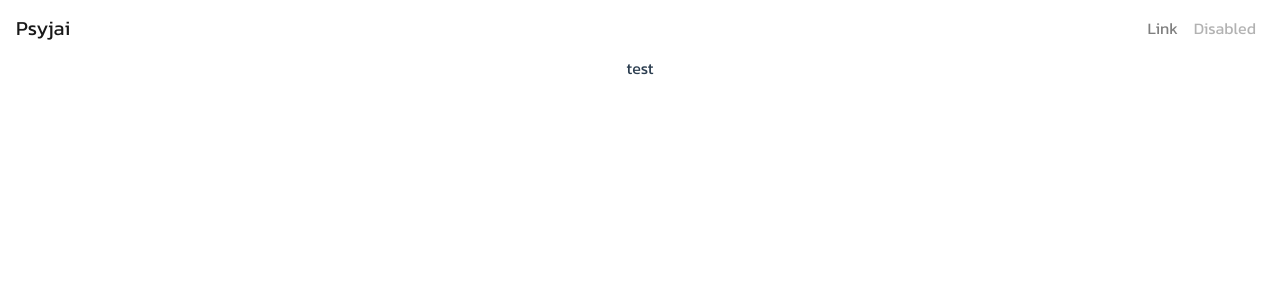
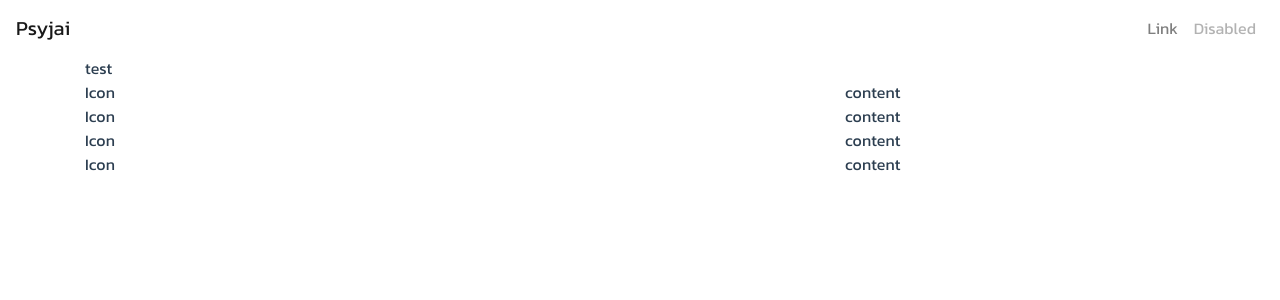
Before and after one commit to WebmasterCamp/ywc17-workshop-a, a Vue app: page / in a window 1280 px wide. Shown: the top 300 px of the page. Built offline with nearby package versions, Linux system fonts and the light colour scheme.

Commit message:
remove default css

```diff
--- a/src/App.vue
+++ b/src/App.vue
@@ -14,10 +14,8 @@ export default {
 
 <style lang="scss">
 #app {
-  font-family: 'Avenir', Helvetica, Arial, sans-serif;
   -webkit-font-smoothing: antialiased;
   -moz-osx-font-smoothing: grayscale;
-  text-align: center;
   color: #2c3e50;
 }
 
--- /dev/null
+++ b/src/components/CategoryDetail.vue
@@ -0,0 +1,11 @@
+<template>
+    <b-container>
+        <b-row>
+            <b-col cols="8">Icon</b-col>
+            <b-col> content</b-col>
+        </b-row>
+    </b-container>
+</template>
+<style>
+
+</style>
--- a/src/views/Home.vue
+++ b/src/views/Home.vue
@@ -2,7 +2,15 @@
   <div class="home">
    <b-container>
      test
+
+
    </b-container>
+    <CategoryDetail></CategoryDetail>
+    <CategoryDetail></CategoryDetail>
+    <CategoryDetail></CategoryDetail>
+    <CategoryDetail></CategoryDetail>
+
+
 
   </div>
 </template>
@@ -10,11 +18,12 @@
 <script>
 // @ is an alias to /src
 import HelloWorld from '@/components/HelloWorld.vue'
+import CategoryDetail from '@/components/CategoryDetail.vue'
 
 export default {
   name: 'home',
   components: {
-    HelloWorld
+    HelloWorld, CategoryDetail
   }
 }
 </script>
```
